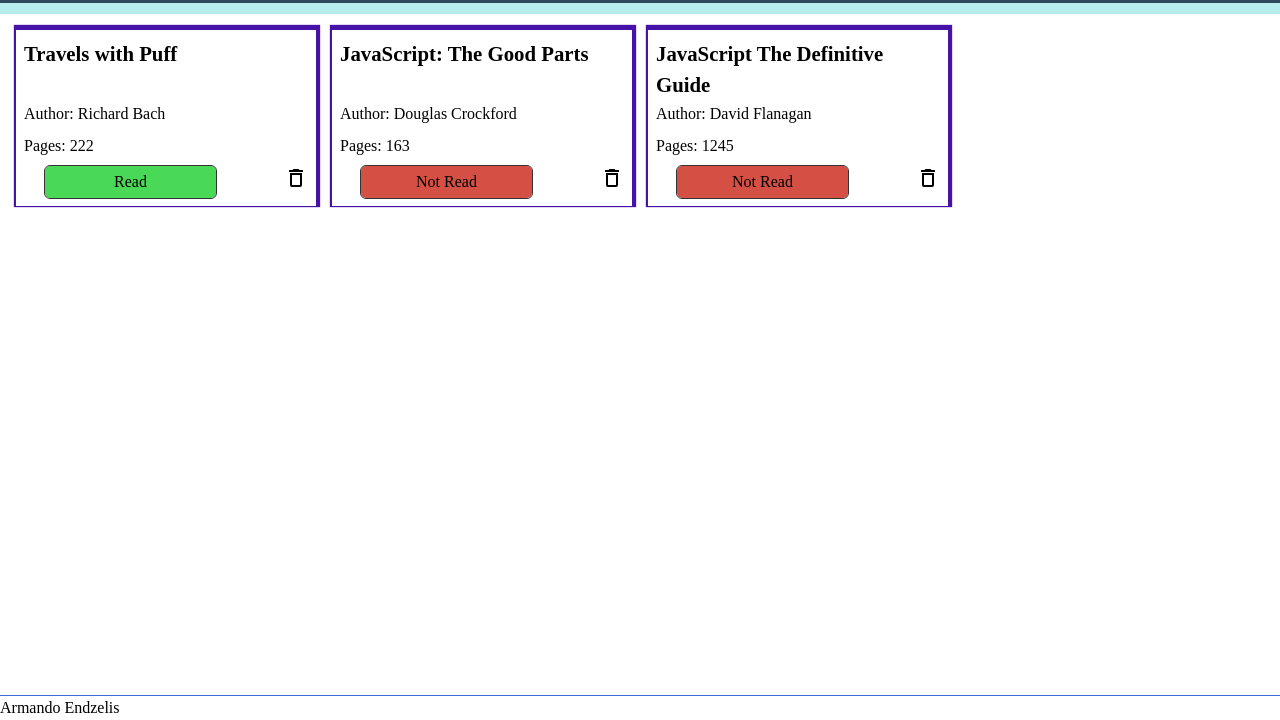
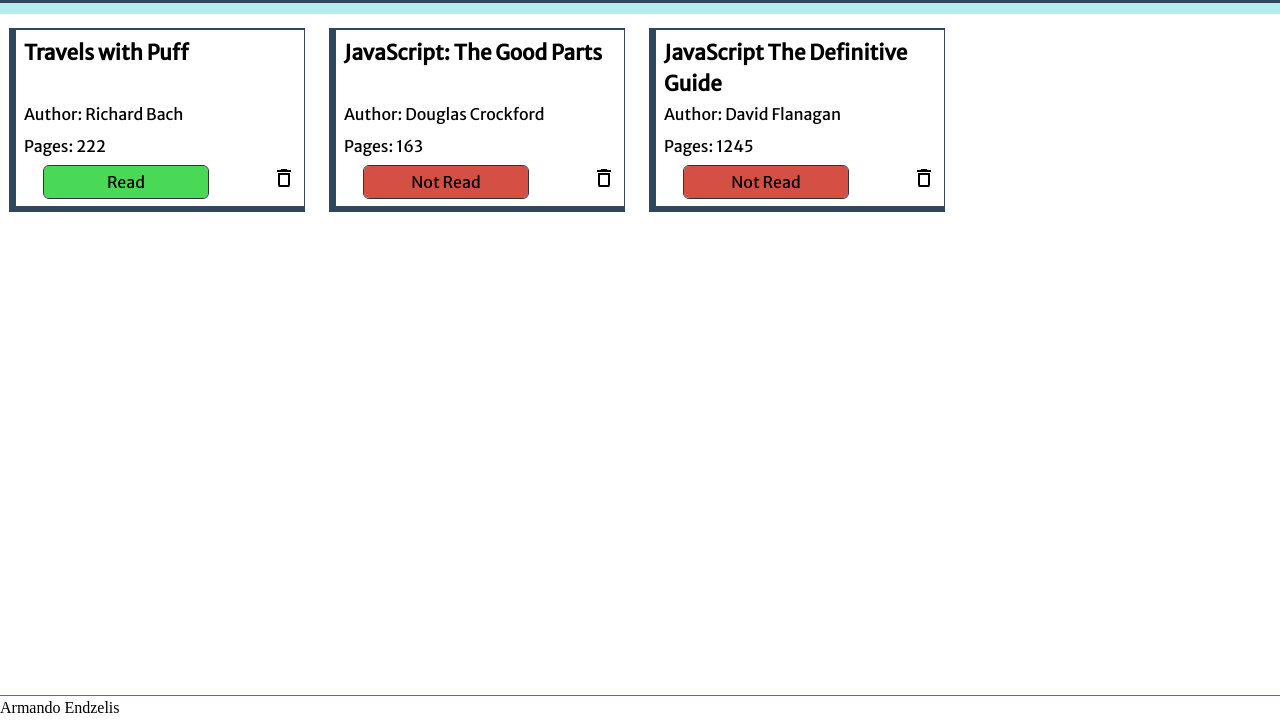
Before and after one commit to Endzelisp/library_top, a plain HTML site: page index.html in a window 1280 px wide. Shown: the part 80-800 px from the top of the page. Drawn offline with Linux system fonts and the light colour scheme.

Commit message:
Change cards visual design

```diff
--- a/styles.css
+++ b/styles.css
@@ -67,6 +67,7 @@ select {
   --white-fnt-clr: #ffffff;
   --orange-bg-clr: #e45e20;
   --lobster-fnt-fam: 'Lobster', cursive;
+  --cards-fnt-fam: 'Merriweather Sans', sans-serif;
   --opaque-red: #e63946;
   --opaque-white: #f3e2cb;
 }
@@ -115,7 +116,7 @@ div.wrapper > header > button:hover {
 div.wrapper > main {
   display: grid;
   grid-template-columns: repeat(auto-fill, minmax(280px, 1fr));
-  gap: 1em;
+  gap: 2em;
   padding: 1em;
 }
 
@@ -123,8 +124,9 @@ main > section.book-card {
   display: grid;
   grid-template-rows: 4rem repeat(3, 2rem);
   padding: 0.5em;
-  box-shadow: 1px -2px 1px 3px #4712a8;
   height: fit-content;
+  font-family: var(--cards-fnt-fam);
+  box-shadow: -3px 2px 0 4px var(--header-bg-clr);
 }
 
 section.book-card h2 {
```
